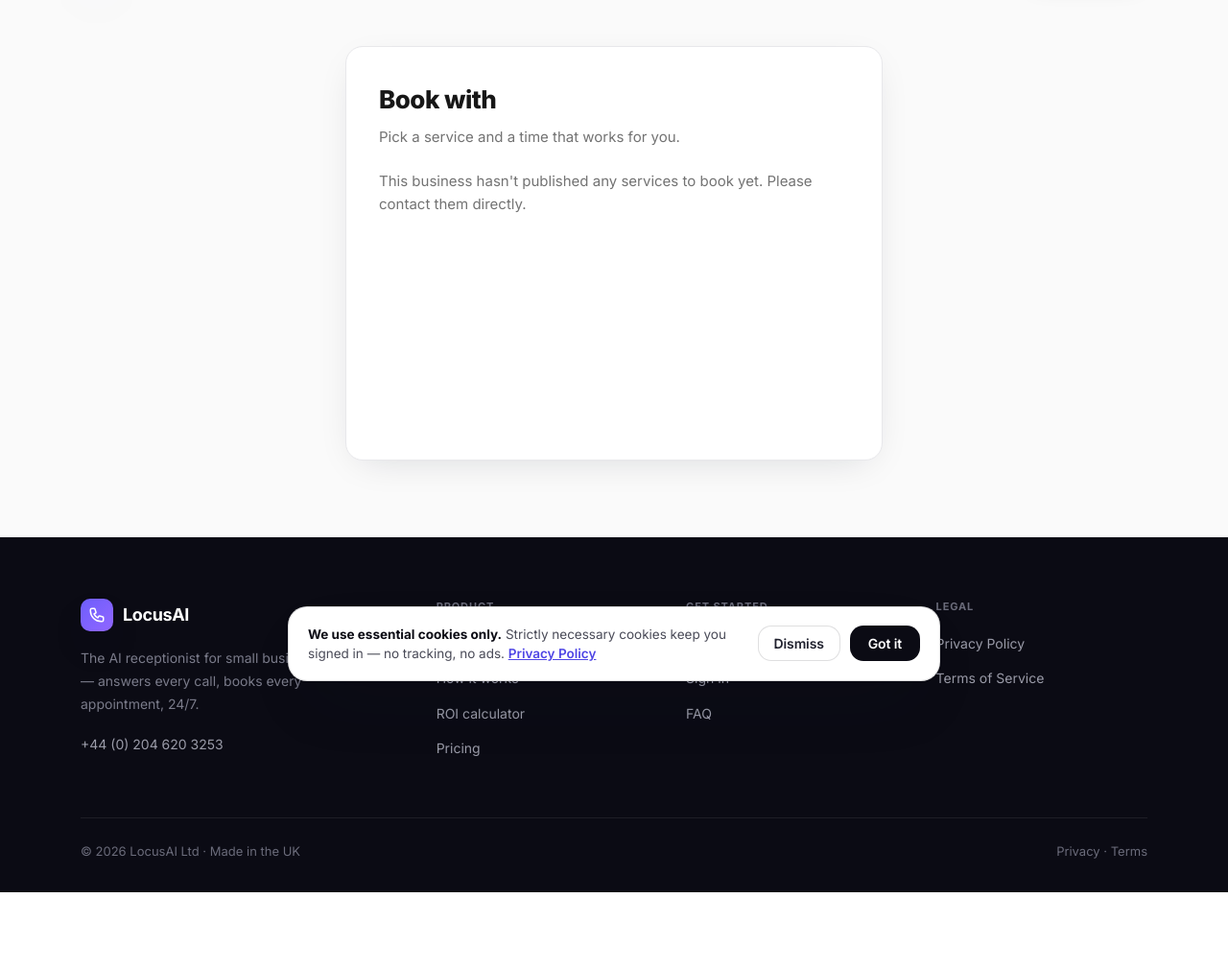
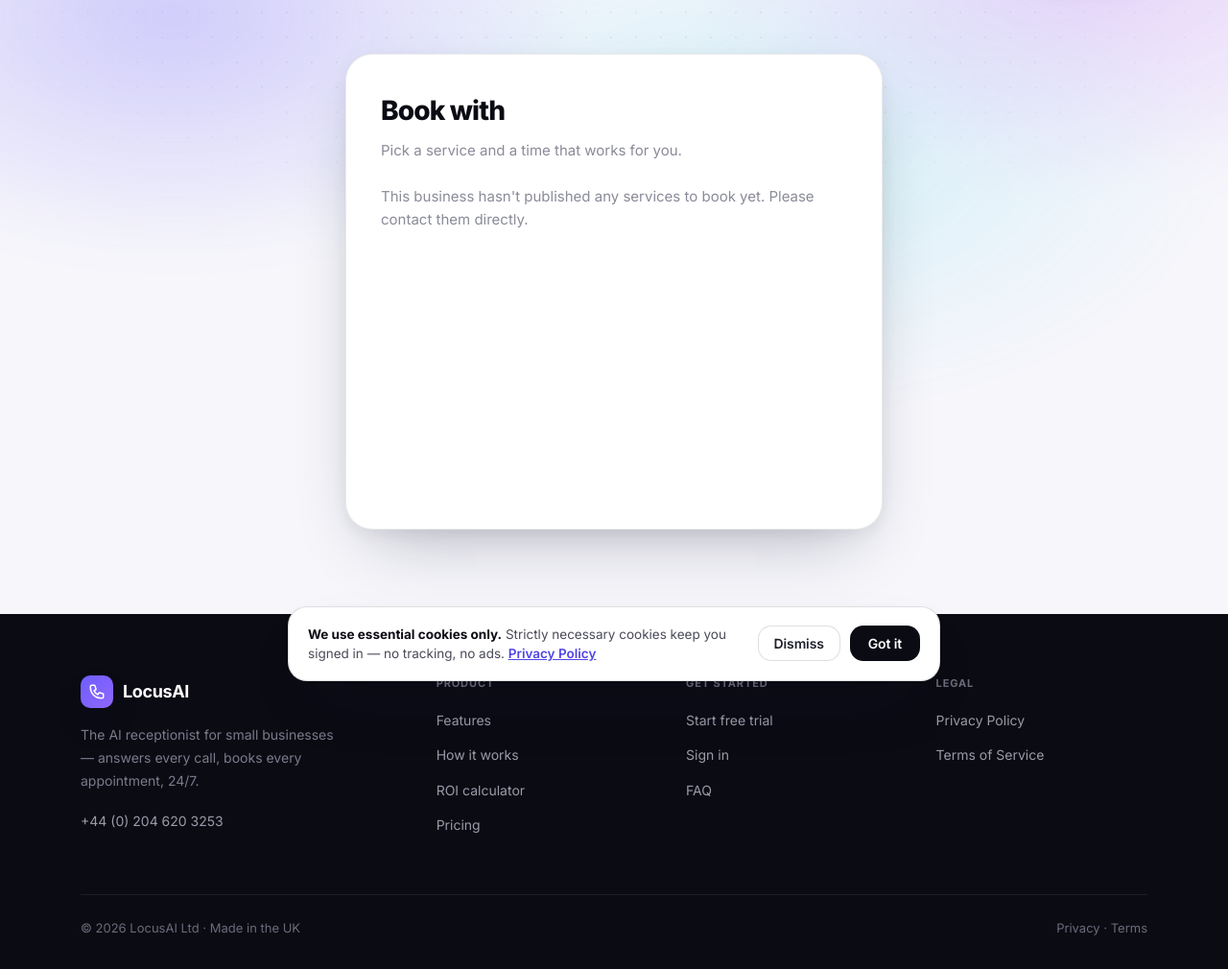
Before and after one commit to locusai1/LocusAI, a Flask app: template templates/public_booking.html in a window 1280 px wide. Shown: the part 68-1078 px from the top of the page at 96% size. Before the commit the page ends 998 px from the top, so only its background shows below. Run offline with Flask 3, Linux system fonts and the light colour scheme; the template is opened without the code that fills it, so the values that code supplies are empty; some libraries are stand-ins or nearby versions.

Commit message:
Auto-save: 2026-06-13 19:50:43
Changes auto-committed by autosave script.

Co-Authored-By: Claude Opus 4.8 <noreply@anthropic.com>

```diff
--- a/templates/public_booking.html
+++ b/templates/public_booking.html
@@ -3,8 +3,8 @@
 {% block meta_description %}Book an appointment with {{ business.name }} online — pick a service and time that suits you.{% endblock %}
 
 {% block content %}
-<section class="pbk">
-  <div class="pbk-card">
+<section class="pbk pf-aurora">
+  <div class="pbk-card" data-reveal>
     <div class="pbk-head">
       <h1 class="pbk-title">Book with {{ business.name }}</h1>
       <p class="pbk-sub">Pick a service and a time that works for you.</p>
@@ -131,46 +131,47 @@
 </script>
 
 <style>
-  .pbk { display:flex; justify-content:center; padding:48px 20px 80px; background:#fafafa; min-height:70vh; }
-  .pbk-card { width:100%; max-width:560px; background:#fff; border:1px solid #e8e8eb; border-radius:18px;
-              box-shadow:0 10px 40px -16px rgba(16,24,40,.18); padding:34px; }
-  .pbk-head { margin-bottom:22px; }
-  .pbk-title { font-size:26px; font-weight:800; letter-spacing:-.02em; margin:0; color:#171717; }
-  .pbk-sub { color:#737373; margin:6px 0 0; font-size:15px; }
-  .pbk-label { display:block; font-size:13px; font-weight:600; color:#171717; margin:18px 0 8px; }
-  .pbk-opt { color:#a3a3a3; font-weight:400; }
-  .pbk-input { width:100%; padding:11px 13px; border:1px solid #e0e0e3; border-radius:10px; font-size:15px;
-               font-family:inherit; background:#fff; }
-  .pbk-input:focus { outline:none; border-color:#171717; box-shadow:0 0 0 3px rgba(0,0,0,.06); }
+  .pbk { display:flex; justify-content:center; padding:56px 20px 88px; background:var(--pf-bg-soft); min-height:80vh; }
+  .pbk-card { width:100%; max-width:560px; background:#fff; border:1px solid var(--pf-line); border-radius:var(--pf-r-xl);
+              box-shadow:var(--pf-sh-lg); padding:36px; }
+  .pbk-head { margin-bottom:24px; }
+  .pbk-title { font-size:28px; font-weight:800; letter-spacing:-.03em; margin:0; color:var(--pf-ink); }
+  .pbk-sub { color:var(--pf-muted); margin:7px 0 0; font-size:15px; }
+  .pbk-label { display:block; font-size:13px; font-weight:600; color:var(--pf-ink); margin:18px 0 8px; }
+  .pbk-opt { color:var(--pf-faint); font-weight:400; }
+  .pbk-input { width:100%; padding:12px 14px; border:1px solid var(--pf-line-2); border-radius:var(--pf-r); font-size:15px;
+               font-family:inherit; background:#fff; transition:border-color .15s, box-shadow .15s; }
+  .pbk-input:focus { outline:none; border-color:var(--pf-a); box-shadow:0 0 0 4px rgba(109,94,252,.14); }
   .pbk-grid2 { display:grid; grid-template-columns:1fr 1fr; gap:14px; }
   .pbk-services { display:flex; flex-direction:column; gap:8px; }
-  .pbk-service { display:flex; align-items:center; gap:11px; padding:12px 14px; border:1px solid #e6e6e9;
-                 border-radius:11px; cursor:pointer; transition:border-color .15s, background .15s; }
-  .pbk-service:hover { border-color:#cfcfd4; }
-  .pbk-service input { accent-color:#171717; width:17px; height:17px; }
-  .pbk-service:has(input:checked) { border-color:#171717; background:#fafafa; }
+  .pbk-service { display:flex; align-items:center; gap:11px; padding:13px 15px; border:1px solid var(--pf-line);
+                 border-radius:var(--pf-r); cursor:pointer; transition:border-color .15s, background .15s, box-shadow .15s; }
+  .pbk-service:hover { border-color:var(--pf-line-2); }
+  .pbk-service input { accent-color:var(--pf-a); width:17px; height:17px; }
+  .pbk-service:has(input:checked) { border-color:var(--pf-a); background:var(--pf-bg-tint); box-shadow:0 0 0 3px rgba(109,94,252,.1); }
   .pbk-service-body { display:flex; flex-direction:column; }
-  .pbk-service-name { font-size:14.5px; font-weight:600; color:#171717; }
-  .pbk-service-meta { font-size:12.5px; color:#8a8a8a; }
+  .pbk-service-name { font-size:14.5px; font-weight:600; color:var(--pf-ink); }
+  .pbk-service-meta { font-size:12.5px; color:var(--pf-muted); }
   .pbk-slots { display:flex; flex-wrap:wrap; gap:8px; min-height:30px; }
-  .pbk-slot { padding:8px 14px; border:1px solid #e0e0e3; border-radius:9px; background:#fff; font-size:14px;
-              font-weight:600; color:#171717; cursor:pointer; transition:all .12s; }
-  .pbk-slot:hover { border-color:#171717; }
-  .pbk-slot.is-sel { background:#171717; color:#fff; border-color:#171717; }
-  .pbk-hint { font-size:13px; color:#a3a3a3; }
-  .pbk-btn { display:block; width:100%; text-align:center; padding:13px; border-radius:11px; font-size:15px;
-             font-weight:700; border:none; cursor:pointer; text-decoration:none; margin-top:24px; }
-  .pbk-btn-primary { background:#171717; color:#fff; }
-  .pbk-btn-primary:disabled { background:#d4d4d8; cursor:not-allowed; }
-  .pbk-btn-ghost { background:#f4f4f5; color:#171717; }
-  .pbk-fine { text-align:center; font-size:12px; color:#a3a3a3; margin-top:12px; }
-  .pbk-error { background:#fef2f2; border:1px solid #fecaca; color:#991b1b; padding:11px 14px; border-radius:10px; font-size:14px; margin-bottom:8px; }
-  .pbk-empty { color:#737373; font-size:15px; }
-  .pbk-success { text-align:center; padding:24px 0; }
-  .pbk-success-icon { width:60px; height:60px; border-radius:50%; background:#dcfce7; color:#16a34a;
-                      display:flex; align-items:center; justify-content:center; margin:0 auto 16px; }
-  .pbk-success h2 { font-size:22px; font-weight:700; margin:0 0 6px; }
-  .pbk-success p { color:#737373; margin:0 0 20px; }
-  @media (max-width:520px) { .pbk-grid2 { grid-template-columns:1fr; } .pbk-card { padding:24px; } }
+  .pbk-slot { padding:9px 15px; border:1px solid var(--pf-line-2); border-radius:var(--pf-r-sm); background:#fff; font-size:14px;
+              font-weight:600; color:var(--pf-ink); cursor:pointer; transition:all .12s; }
+  .pbk-slot:hover { border-color:var(--pf-a); color:var(--pf-a-3); }
+  .pbk-slot.is-sel { background:var(--pf-grad); color:#fff; border-color:transparent; box-shadow:var(--pf-glow); }
+  .pbk-hint { font-size:13px; color:var(--pf-faint); }
+  .pbk-btn { display:block; width:100%; text-align:center; padding:14px; border-radius:var(--pf-r); font-size:15px;
+             font-weight:700; border:none; cursor:pointer; text-decoration:none; margin-top:26px; transition:transform .15s, box-shadow .2s; }
+  .pbk-btn-primary { background:var(--pf-grad); color:#fff; box-shadow:var(--pf-sh); }
+  .pbk-btn-primary:not(:disabled):hover { transform:translateY(-2px); box-shadow:var(--pf-glow); }
+  .pbk-btn-primary:disabled { background:#d4d4d8; cursor:not-allowed; box-shadow:none; }
+  .pbk-btn-ghost { background:var(--pf-bg-tint); color:var(--pf-a-3); }
+  .pbk-fine { text-align:center; font-size:12px; color:var(--pf-faint); margin-top:12px; }
+  .pbk-error { background:#fef2f2; border:1px solid #fecaca; color:#991b1b; padding:11px 14px; border-radius:var(--pf-r); font-size:14px; margin-bottom:10px; }
+  .pbk-empty { color:var(--pf-muted); font-size:15px; }
+  .pbk-success { text-align:center; padding:28px 0; }
+  .pbk-success-icon { width:64px; height:64px; border-radius:50%; background:var(--pf-green-bg); color:var(--pf-green);
+                      display:flex; align-items:center; justify-content:center; margin:0 auto 18px; }
+  .pbk-success h2 { font-size:23px; font-weight:800; letter-spacing:-.02em; margin:0 0 6px; color:var(--pf-ink); }
+  .pbk-success p { color:var(--pf-muted); margin:0 0 22px; }
+  @media (max-width:520px) { .pbk-grid2 { grid-template-columns:1fr; } .pbk-card { padding:26px; } }
 </style>
 {% endblock %}
```
